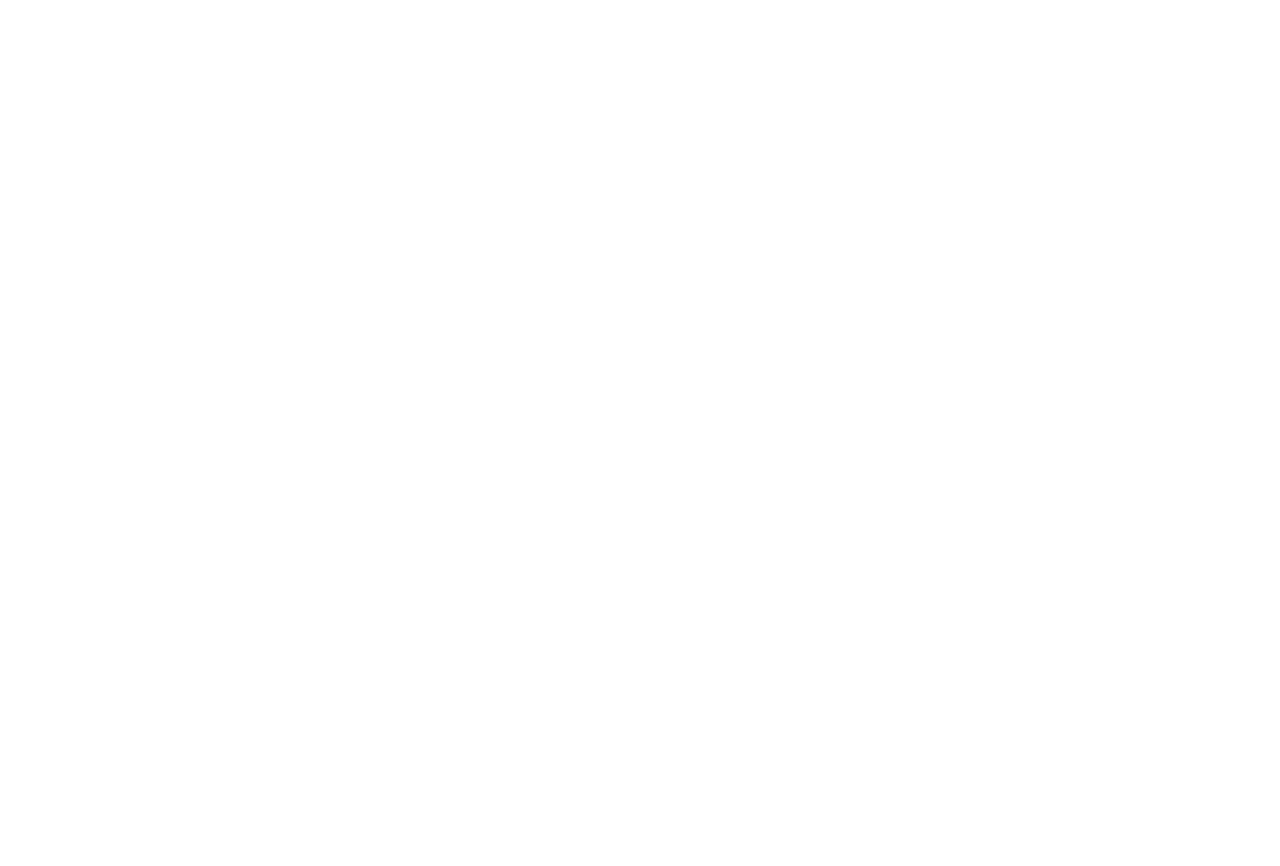
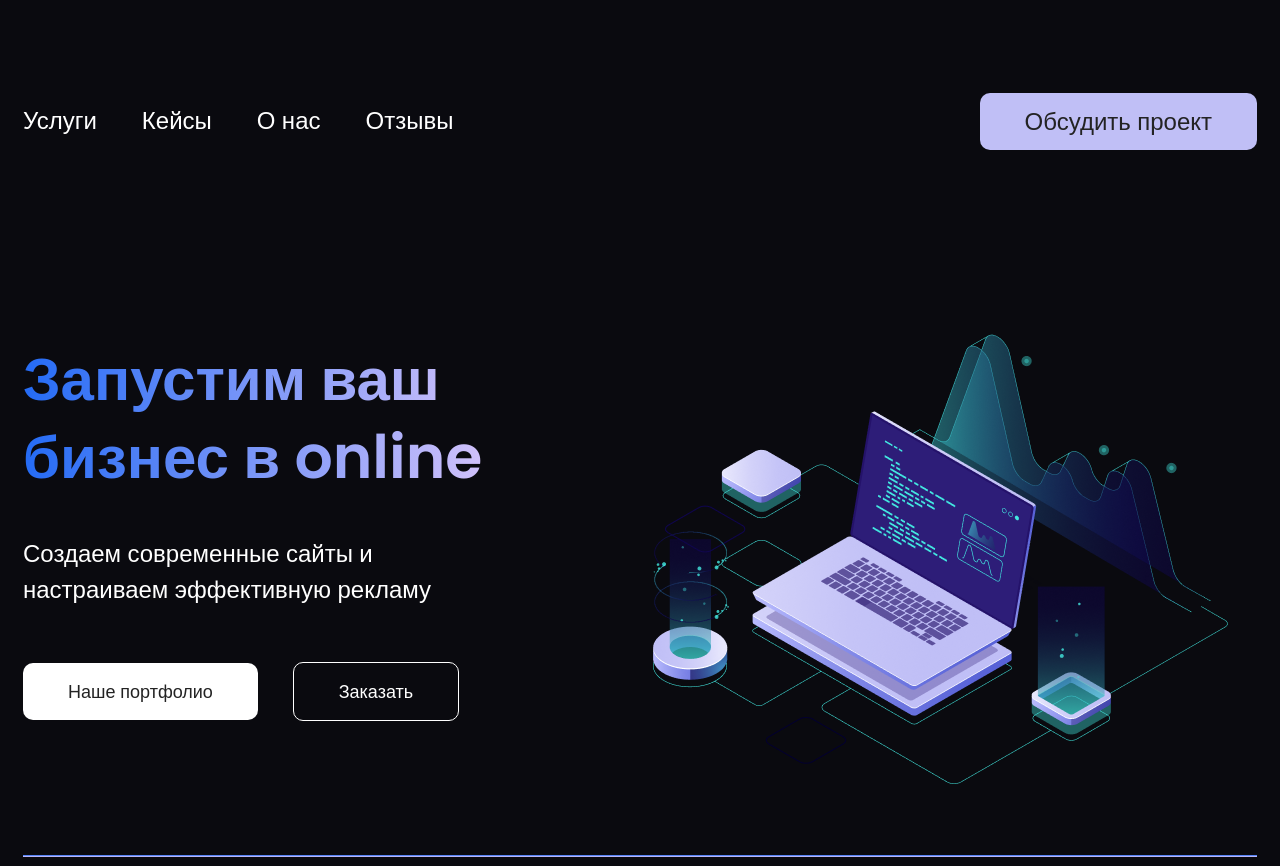
Before and after one commit to istrelkina/freelancers, a website: page app/index.html in a window 1280 px wide. Before the commit the page ends 800 px from the top, so only its background shows below. Drawn offline with nearby package versions, Linux system fonts and the light colour scheme; files that its build step writes are made by us from their sources.

Commit message:
added header

```diff
--- a/app/index.html
+++ b/app/index.html
@@ -3,10 +3,49 @@
 <head>
 	<meta charset="UTF-8">
 	<meta name="viewport" content="width=device-width, initial-scale=1.0">
-	<title>Document</title>
+	<title>Каталог фрилансеров</title>
 	<link rel="stylesheet" href="css/style.min.css">
+	<link rel="preconnect" href="https://fonts.googleapis.com">
+	<link rel="preconnect" href="https://fonts.gstatic.com" crossorigin>
+	<link href="https://fonts.googleapis.com/css2?family=Poppins:ital,wght@0,400;0,600;1,400&display=swap" rel="stylesheet">
 </head>
 <body>
+
+	<header class="header">
+		<div class="container">
+			<div class="header-top">
+				<ul class="menu">
+					<li><a href="#">Услуги</a></li>
+					<li><a href="#">Кейсы</a></li>
+					<li><a href="#">О нас</a></li>
+					<li><a href="#">Отзывы</a></li>
+				</ul>
+				<div class="menu-btn">
+					<a href="#">Обсудить проект</a>
+				</div>
+			</div>
+			<div class="header__info">
+				<div class="info-text">
+					<h1>
+						Запустим ваш бизнес в online
+					</h1>
+					<p>
+						Создаем современные сайты и настраиваем эффективную рекламу
+					</p>
+					<div class="info-buttons">
+					  <a href="#" class="btn-white">Наше портфолио</a>
+				     <a href="#" class="btn-black">Заказать</a>
+				   </div>
+				</div>
+				<div class="info-image">
+					<img src="images/header-image.png" alt="">
+				</div>
+
+
+			</div>
+			<hr>
+		</div>
+	</header>
 
 
 
--- a/app/scss/style.scss
+++ b/app/scss/style.scss
@@ -0,0 +1,148 @@
+$black: #0A0A0F;
+$text: #232323;
+$siren: #C0BFF6;
+$blue: #246BF5;
+
+html{
+	box-sizing: border-box;
+}
+*,
+*::before,
+*::after{
+	box-sizing: inherit;
+}
+a{
+	display: inline-block;
+	text-decoration: none;
+
+}
+ul,
+li{
+	margin: 0;
+	padding: 0;
+	list-style: none;
+}
+h2{
+	margin: 0;
+}
+html, body{
+	font-family: 'Poppins', sans-serif;
+	font-weight: 400;
+	font-size: 18px;
+	line-height: 150%;
+	color: $text;
+}
+body{
+	overflow-x: hidden;
+	background-color: $black;
+}
+html{
+	position: relative;
+}
+.container{
+	max-width: 1396px;
+	margin: 0 auto;
+	padding: 0 15px;
+}
+
+//--------------------HEADER--------------------------
+.header{
+	color: #fff;
+}
+.header-top{
+	display: flex;
+	justify-content: space-between;
+	width: 100%;
+	padding-top: 85px;
+	.menu{
+		display: flex;
+		justify-content: start;
+		align-items: center;
+		li+li{
+			margin-left: 45px;
+		}
+		a{
+			color: #fff;
+			text-decoration: none;
+			font-size: 24px;
+			transition: all 0.3s;
+			&:hover{
+				color: $siren;
+			}
+		}
+	}
+	.menu-btn{
+
+
+		a{
+			color: $text;
+			padding: 15px 45px;
+			background-color: $siren;
+			border-radius: 10px;
+			font-size: 24px;
+			transition: all 0.3s;
+			&:hover{
+				background-color: #fff;
+			}
+		}
+	}
+}
+.header__info{
+	margin-top: 150px;
+	display: flex;
+	justify-content: space-between;
+	width: 100%;
+	h1{
+		font-size: 60px;
+		font-weight: 600;
+		width: 530px;
+		line-height: 130%;
+		color: #fff;
+		background-image: linear-gradient(90deg, #246BF5, #EACEFB);
+		-webkit-background-clip: text;
+  		-webkit-text-fill-color: transparent;
+	}
+	p{
+		font-size: 24px;
+		line-height: 150%;
+		width: 500px;
+
+	}
+	.btn-white{
+		margin-right: 30px;
+	}
+}
+.info-buttons{
+	padding-top: 30px;
+}
+
+.btn-white, .btn-black{
+		padding: 15px 45px;
+		border-radius: 10px;
+		transition: all 0.3s;
+	}
+	.btn-black{
+		color: #fff;
+		border: 1px solid #fff;
+		&:hover{
+			color: $siren;
+			border: 1px solid $siren;
+		}
+	}
+	.btn-white{
+		color: $text;
+		background-color: #fff;
+		&:hover{
+			color: $text;
+			background-color: $siren;
+		}
+	}
+
+hr{
+	width: 100%;
+	border: 1px solid #fff;
+	background-image: linear-gradient(#246BF5, #EACEFB);
+  -moz-border-image: -moz-linear-gradient(#246BF5 , #EACEFB);
+-webkit-border-image: -webkit-linear-gradient(#246BF5 , #EACEFB);
+  border-image-slice: 1;
+}
```
Also changed, not shown: app/images/header-image.png (added), app/js/main.min.js.
